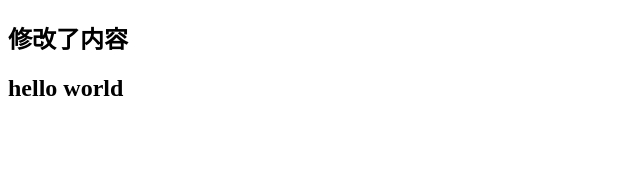
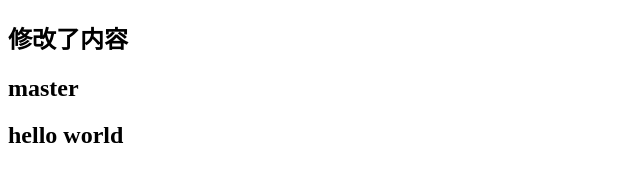
Before and after one commit to dibugyalu/github-demoe, a plain HTML site: page index.html in a window 1280 px wide. Shown: the whole page, without its empty margins (0-640 px from the left). Drawn offline with Linux system fonts and the light colour scheme.

Commit message:
master分支

```diff
--- a/index.html
+++ b/index.html
@@ -9,6 +9,8 @@
 
   <h2>修改了内容</h2>
 
+  <h2>master</h2>
+
   <h2>hello world</h2>
 </body>
 </html>
```
